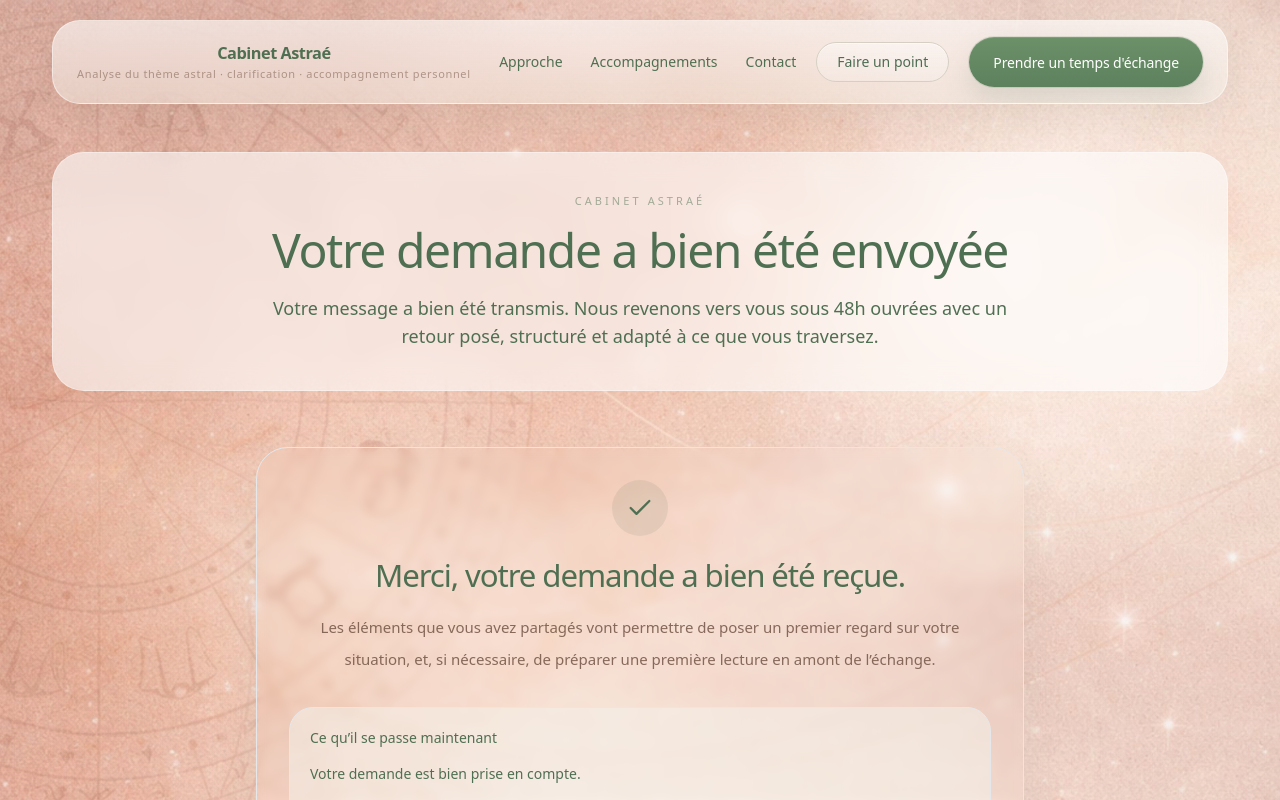
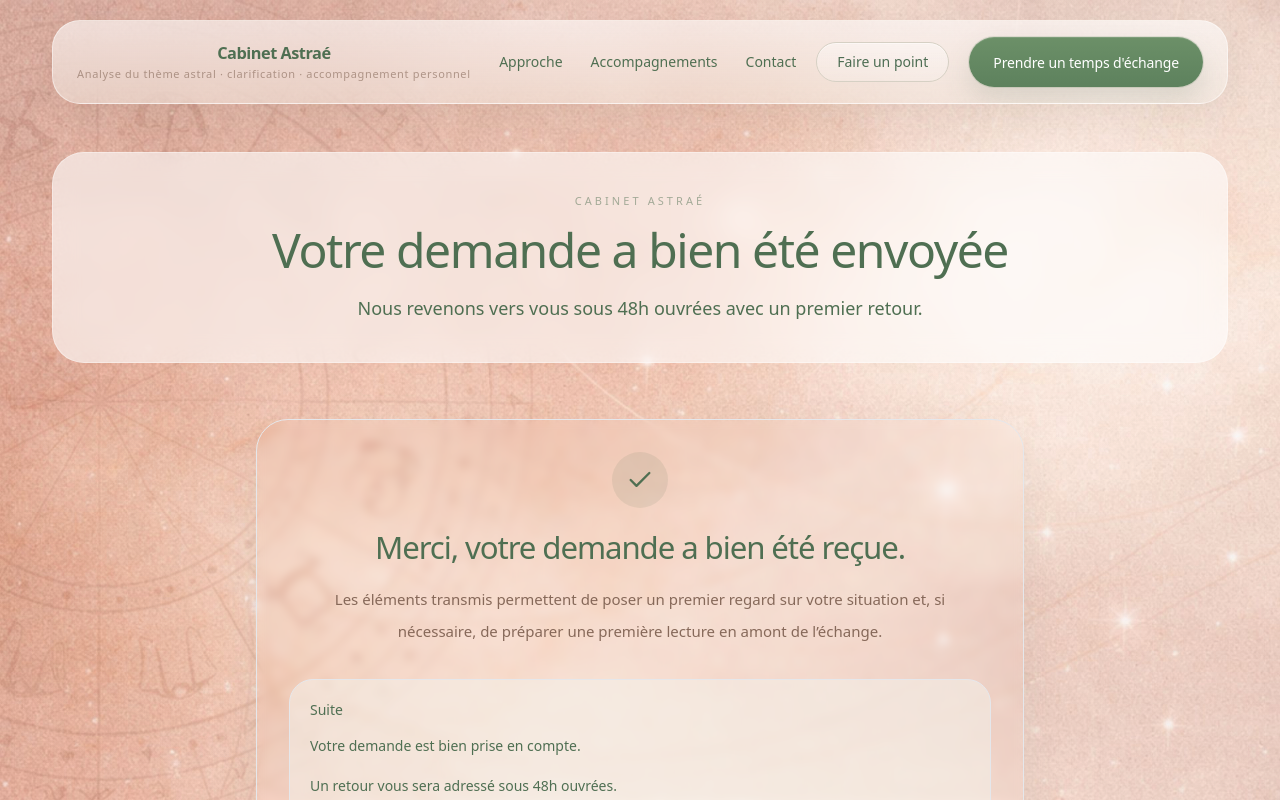
Before and after one commit to arnaudcrestey/cabinet-astrae, a Next.js app: page /demande-envoyee in a window 1280 px wide. Shown: the top 800 px of the page. Built offline with nearby package versions, Linux system fonts and the light colour scheme.

Commit message:
Update page.tsx

```diff
--- a/app/demande-envoyee/page.tsx
+++ b/app/demande-envoyee/page.tsx
@@ -5,7 +5,7 @@ export default function DemandeEnvoyeePage() {
   return (
     <PageFrame
       title="Votre demande a bien été envoyée"
-      intro="Votre message a bien été transmis. Nous revenons vers vous sous 48h ouvrées avec un retour posé, structuré et adapté à ce que vous traversez."
+      intro="Nous revenons vers vous sous 48h ouvrées avec un premier retour."
     >
       <div className="mx-auto max-w-3xl">
         <section className="rounded-[2rem] border border-sage/22 bg-white/88 p-6 text-center shadow-[0_18px_45px_rgba(69,89,72,0.08)] backdrop-blur-sm sm:p-8">
@@ -19,7 +19,6 @@ export default function DemandeEnvoyeePage() {
               strokeWidth="2"
               strokeLinecap="round"
               strokeLinejoin="round"
-              aria-hidden="true"
             >
               <path d="M20 6 9 17l-5-5" />
             </svg>
@@ -30,12 +29,12 @@ export default function DemandeEnvoyeePage() {
           </h2>
 
           <p className="mx-auto mt-4 max-w-2xl text-[15px] leading-8 text-umber/90">
-            Les éléments que vous avez partagés vont permettre de poser un premier regard sur votre situation,
-            et, si nécessaire, de préparer une première lecture en amont de l’échange.
+            Les éléments transmis permettent de poser un premier regard sur votre situation et,
+            si nécessaire, de préparer une première lecture en amont de l’échange.
           </p>
 
           <div className="mt-8 rounded-[1.5rem] border border-sage/16 bg-sand/55 p-5 text-left">
-            <p className="text-sm font-medium text-pine">Ce qu’il se passe maintenant</p>
+            <p className="text-sm font-medium text-pine">Suite</p>
 
             <ul className="mt-3 space-y-3 text-sm leading-7 text-umber/88">
               <li>Votre demande est bien prise en compte.</li>
@@ -44,14 +43,13 @@ export default function DemandeEnvoyeePage() {
             </ul>
           </div>
 
-          {/* Signature humaine */}
+          {/* Signature */}
           <p className="mt-8 text-sm leading-7 text-umber/80">
             Virginie Legastelois<br />
             Cabinet Astraé
           </p>
 
           <div className="mt-8 flex flex-col items-center justify-center gap-3 sm:flex-row">
-
             <Link
               href="/reservation"
               className="inline-flex min-h-[52px] items-center justify-center rounded-full bg-pine px-6 py-3 text-sm font-medium text-ivory shadow-[0_10px_24px_rgba(46,62,53,0.14)] transition hover:opacity-95"
@@ -65,8 +63,8 @@ export default function DemandeEnvoyeePage() {
             >
               Retour au cabinet
             </Link>
+          </div>
 
-          </div>
         </section>
       </div>
     </PageFrame>
```
